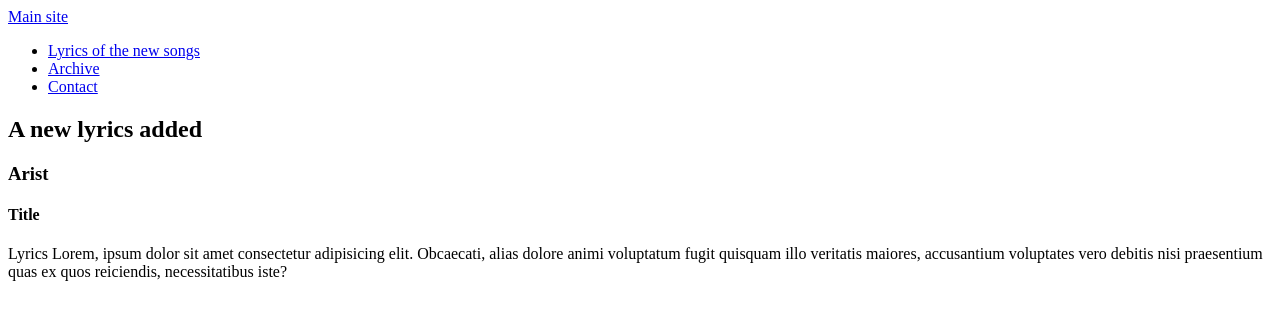
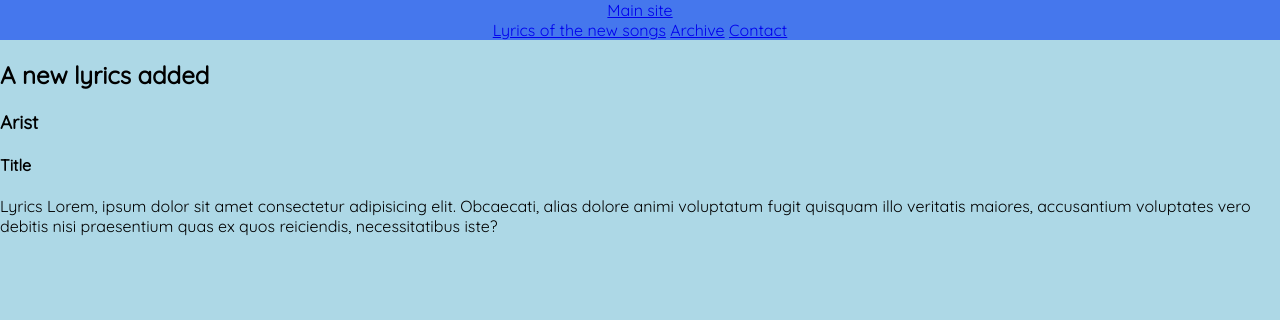
Before and after one commit to Dejzarn/Learning-git-2-test, a plain HTML site: page index.html in a window 1280 px wide. Drawn offline with nearby package versions, Linux system fonts and the light colour scheme; files that its build step writes are made by us from their sources.

Commit message:
Add style for nav

```diff
--- a/index.html
+++ b/index.html
@@ -1,16 +1,19 @@
 <!DOCTYPE html>
 <html lang="en">
+
 <head>
     <meta charset="UTF-8">
     <meta name="viewport" content="width=device-width, initial-scale=1.0">
     <meta http-equiv="X-UA-Compatible" content="ie=edge">
     <title>Testowo dla Github</title>
+    <link href="https://fonts.googleapis.com/css?family=Quicksand" rel="stylesheet">
     <link rel="stylesheet" href="sass/main.css">
 </head>
+
 <body>
     <header>
         <nav>
-          <a href="#">Main site</a>
+            <a class="main-link" href="#">Main site</a>
             <ul>
                 <li><a href="#new-lyrics">Lyrics of the new songs</a></li>
                 <li><a href="#old-lyrics">Archive</a></li>
@@ -26,9 +29,12 @@
                 </h2>
                 <h3>Arist</h3>
                 <h4>Title</h4>
-            <p>Lyrics Lorem, ipsum dolor sit amet consectetur adipisicing elit. Obcaecati, alias dolore animi voluptatum fugit quisquam illo veritatis maiores, accusantium voluptates vero debitis nisi praesentium quas ex quos reiciendis, necessitatibus iste?</p>
+                <p>Lyrics Lorem, ipsum dolor sit amet consectetur adipisicing elit. Obcaecati, alias dolore animi
+                    voluptatum fugit quisquam illo veritatis maiores, accusantium voluptates vero debitis nisi
+                    praesentium quas ex quos reiciendis, necessitatibus iste?</p>
             </header>
         </article>
     </main>
 </body>
+
 </html>
--- a/sass/main.scss
+++ b/sass/main.scss
@@ -0,0 +1,22 @@
+body {
+    margin: 0;
+    font-family: Quicksand;
+    background: lightblue;
+}
+nav {
+    background-color: #4577ED;
+    text-align: center;
+    a.main-link {
+        display: inline-block;
+        text-align: left;
+    }
+    ul {
+        padding: 0;
+        margin: 0;
+        list-style-type: none;
+        // z-index: -1;
+    }
+    li {
+        display: inline-block;
+    }
+}
```
Also changed, not shown: sass/main.css (added), 1 other file. Lines whose indentation alone changed are shown as unchanged.
